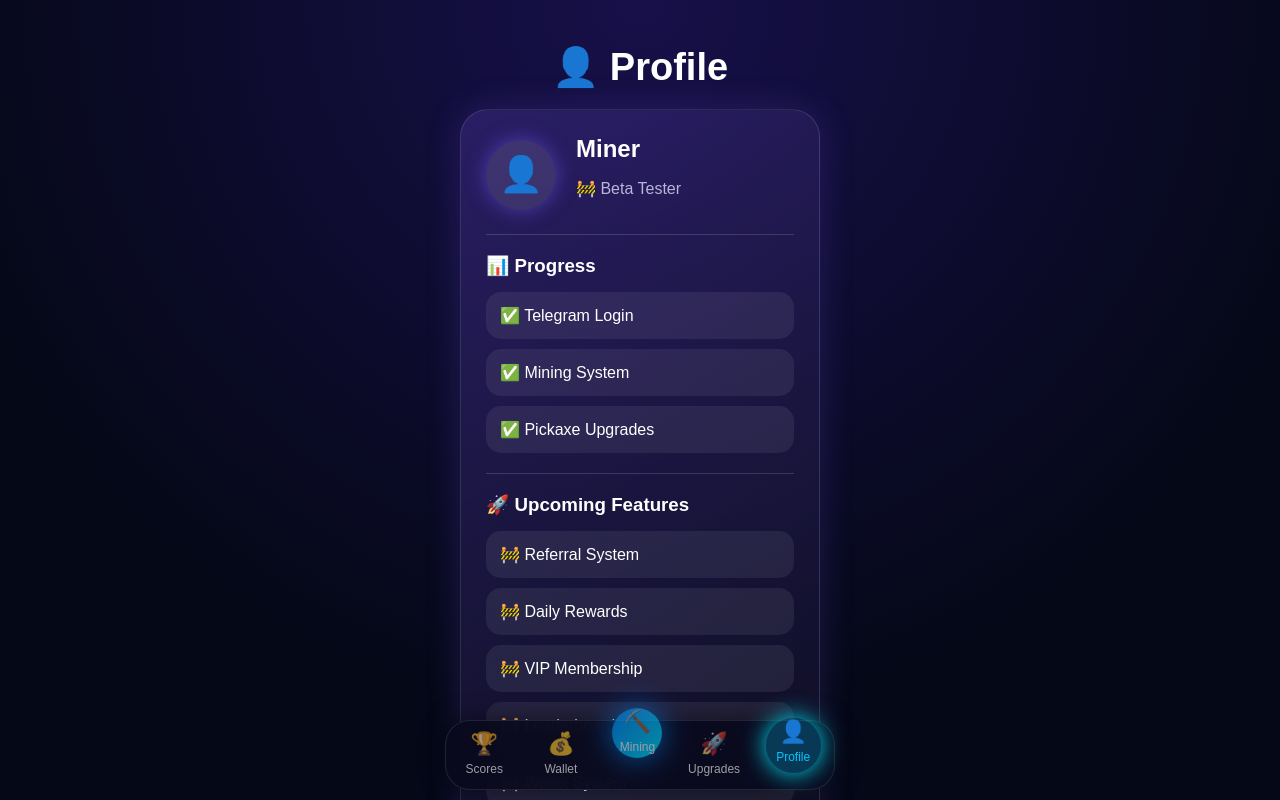
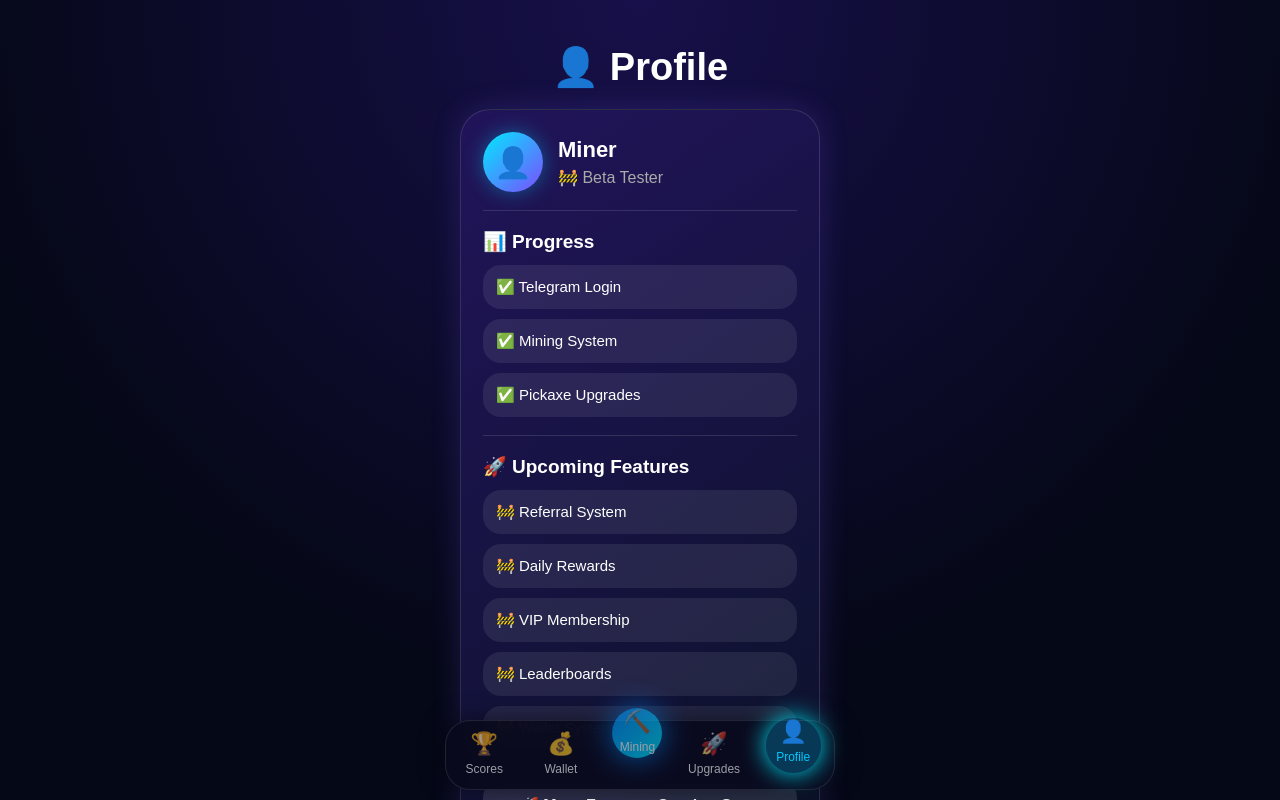
Before and after one commit to a3gqqq-crypto/GlaxMiner, a React app in the folder app/: page / in a window 1280 px wide. Both pictures are taken after a click on the button "👤 Profile". Shown: the top 800 px of the page. Built offline with nearby package versions, Linux system fonts and the light colour scheme; no server answers; the HTML template or start-up script is replaced by a standard one.

Commit message:
updated profile design

```diff
--- a/app/src/styles/Profile.css
+++ b/app/src/styles/Profile.css
@@ -1,32 +1,39 @@
 .profile-card {
 
-  margin-top:20px;
+  width:100%;
 
-  padding:25px;
+  margin:20px auto;
 
 
-  border-radius:28px;
+  padding:22px;
+
+
+  border-radius:30px;
 
 
   background:
 
   linear-gradient(
     145deg,
-    rgba(70,50,150,.45),
-    rgba(15,15,35,.85)
+    #21145a,
+    #0b1228
   );
 
 
-  border:1px solid rgba(255,255,255,.12);
+  border:
+
+  1px solid rgba(255,255,255,.12);
 
 
   box-shadow:
 
-  0 0 35px rgba(120,90,255,.2);
+  0 0 30px rgba(120,90,255,.2);
 
 }
 
 
+
+/* Top profile */
 
 .profile-top {
 
@@ -34,9 +41,9 @@
 
   align-items:center;
 
-  gap:20px;
+  gap:15px;
 
-  margin-bottom:20px;
+  margin-bottom:15px;
 
 }
 
@@ -44,31 +51,40 @@
 
 .profile-avatar {
 
-  width:70px;
 
-  height:70px;
+  width:60px;
+
+
+  height:60px;
+
 
   border-radius:50%;
 
 
   display:flex;
 
+
   align-items:center;
+
 
   justify-content:center;
 
 
-  font-size:35px;
+  font-size:30px;
 
 
   background:
 
-  rgba(255,255,255,.1);
+  linear-gradient(
+    135deg,
+    #00eaff,
+    #7c4dff
+  );
 
 
   box-shadow:
 
-  0 0 20px rgba(120,90,255,.5);
+  0 0 20px rgba(0,200,255,.4);
 
 }
 
@@ -76,9 +92,15 @@
 
 .profile-top h2 {
 
+
   margin:0;
 
-  font-size:24px;
+
+  font-size:22px;
+
+
+  font-weight:900;
+
 
 }
 
@@ -86,79 +108,118 @@
 
 .profile-top p {
 
-  color:#b9b5d8;
+
+  margin:5px 0 0;
+
+
+  color:#aaa;
+
 
 }
 
 
 
+/* Divider */
+
 .profile-card hr {
+
 
   border:none;
 
+
   height:1px;
 
-  background:rgba(255,255,255,.15);
 
-  margin:20px 0;
+  background:
+
+  rgba(255,255,255,.12);
+
+
+  margin:18px 0;
+
 
 }
 
 
 
+/* Section titles */
+
 .profile-card h3 {
 
-  margin-bottom:15px;
+
+  margin-bottom:12px;
+
+
+  font-size:19px;
+
 
 }
 
 
 
+/* Items */
+
 .profile-item {
 
-  padding:14px;
+
+  padding:13px;
+
 
   margin-bottom:10px;
 
 
-  border-radius:15px;
+  border-radius:18px;
 
 
   background:
 
-  rgba(255,255,255,.07);
+
+  rgba(255,255,255,.08);
 
 
-  font-size:16px;
+  font-size:15px;
+
+
+  color:white;
+
 
 }
 
 
 
+/* Bottom button */
+
 .profile-card button {
+
 
   width:100%;
 
-  margin-top:20px;
 
-  padding:16px;
+  height:55px;
+
+
+  margin-top:18px;
 
 
   border:none;
 
-  border-radius:18px;
+
+  border-radius:20px;
 
 
   color:white;
 
-  font-weight:bold;
+
+  font-size:16px;
+
+
+  font-weight:800;
 
 
   background:
 
-  rgba(255,255,255,.15);
+
+  rgba(255,255,255,.12);
 
 
-  cursor:not-allowed;
-
 }
```
